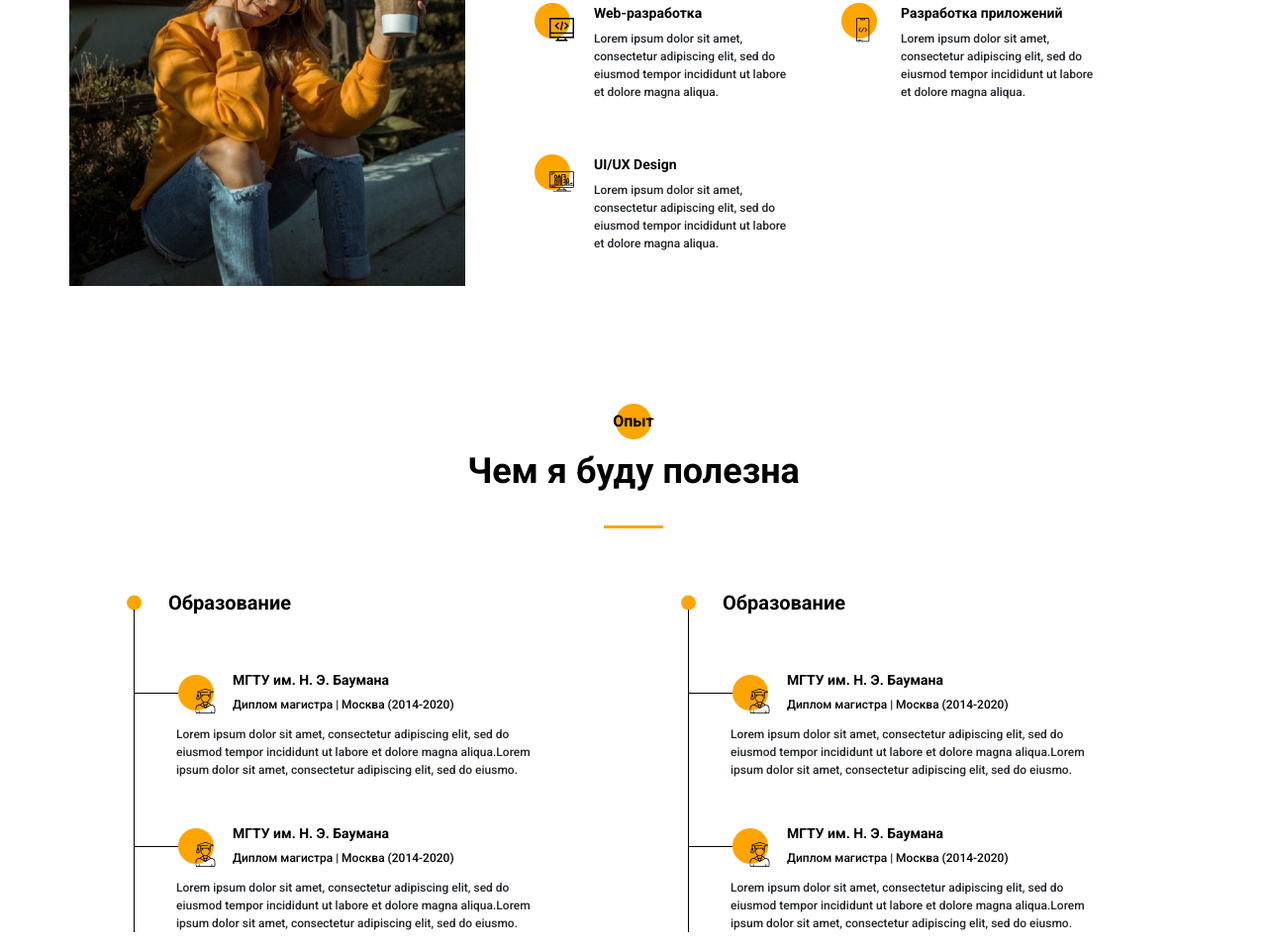
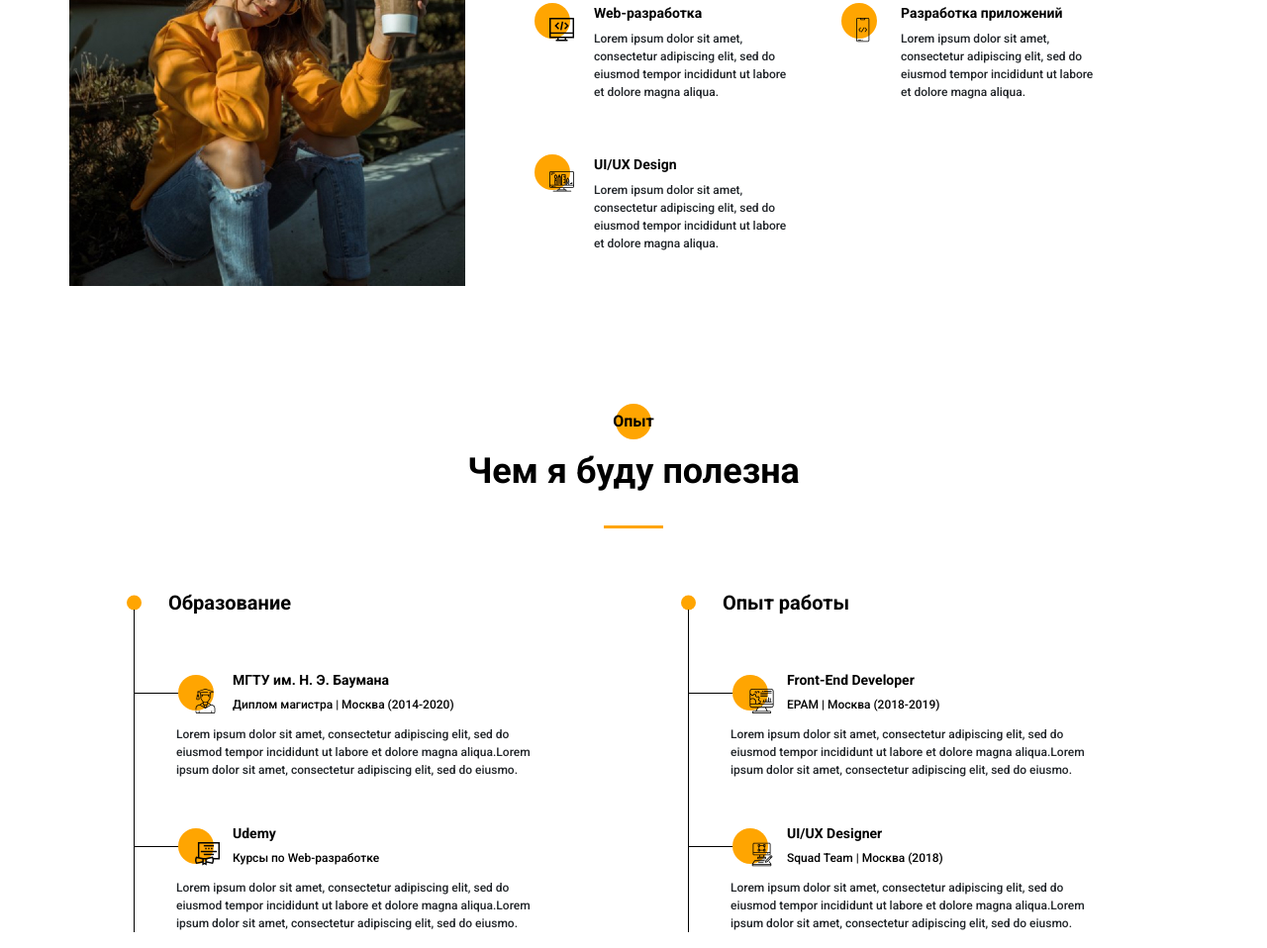
Before and after one commit to vict0rkovalchuk/prtfolio, a website: page src/index.html in a window 1280 px wide. Shown: the part 1231-2189 px from the top of the page at 99% size. Drawn offline with Linux system fonts and the light colour scheme.

Commit message:
change info

```diff
--- a/src/index.html
+++ b/src/index.html
@@ -289,14 +289,11 @@
                 <div class="resume__item">
                   <div class="resume__item-head">
                     <div class="resume__item-icon">
-                      <img
-                        src="icons/experience/university.svg"
-                        alt="university"
-                      />
+                      <img src="icons/experience/courses.svg" alt="courses" />
                     </div>
-                    <h4 class="title title_fz14">МГТУ им. Н. Э. Баумана</h4>
+                    <h4 class="title title_fz14">Udemy</h4>
                     <div class="resume__item-location">
-                      Диплом магистра | Москва (2014-2020)
+                      Курсы по Web-разработке
                     </div>
                   </div>
                   <div class="resume__item-body">
@@ -310,20 +307,20 @@
             </ul>
           </div>
           <div class="resume__column">
-            <h3 class="title title_fz20 resume__column-title">Образование</h3>
+            <h3 class="title title_fz20 resume__column-title">Опыт работы</h3>
             <ul>
               <li>
                 <div class="resume__item">
                   <div class="resume__item-head">
                     <div class="resume__item-icon">
                       <img
-                        src="icons/experience/university.svg"
-                        alt="university"
+                        src="icons/experience/developer.svg"
+                        alt="developer"
                       />
                     </div>
-                    <h4 class="title title_fz14">МГТУ им. Н. Э. Баумана</h4>
+                    <h4 class="title title_fz14">Front-End Developer</h4>
                     <div class="resume__item-location">
-                      Диплом магистра | Москва (2014-2020)
+                      EPAM | Москва (2018-2019)
                     </div>
                   </div>
                   <div class="resume__item-body">
@@ -338,14 +335,11 @@
                 <div class="resume__item">
                   <div class="resume__item-head">
                     <div class="resume__item-icon">
-                      <img
-                        src="icons/experience/university.svg"
-                        alt="university"
-                      />
+                      <img src="icons/experience/designer.svg" alt="designer" />
                     </div>
-                    <h4 class="title title_fz14">МГТУ им. Н. Э. Баумана</h4>
+                    <h4 class="title title_fz14">UI/UX Designer</h4>
                     <div class="resume__item-location">
-                      Диплом магистра | Москва (2014-2020)
+                      Squad Team | Москва (2018)
                     </div>
                   </div>
                   <div class="resume__item-body">
--- a/src/sass/blocks/_resume.scss
+++ b/src/sass/blocks/_resume.scss
@@ -71,7 +71,7 @@
     &-body {
       padding-left: 43px;
       margin-top: 12px;
-      font-size: 12px;
+      font-size: 13px;
       line-height: 18px;
     }
     &-icon {
```
Also changed, not shown: dist/css/style.min.css, dist/index.html.
